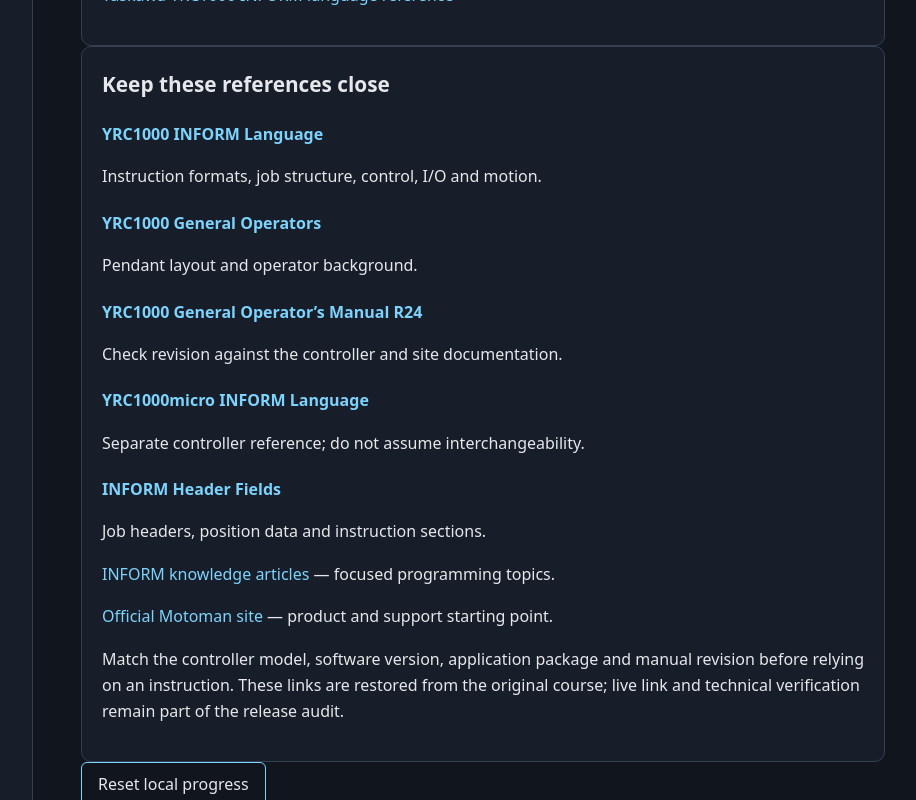
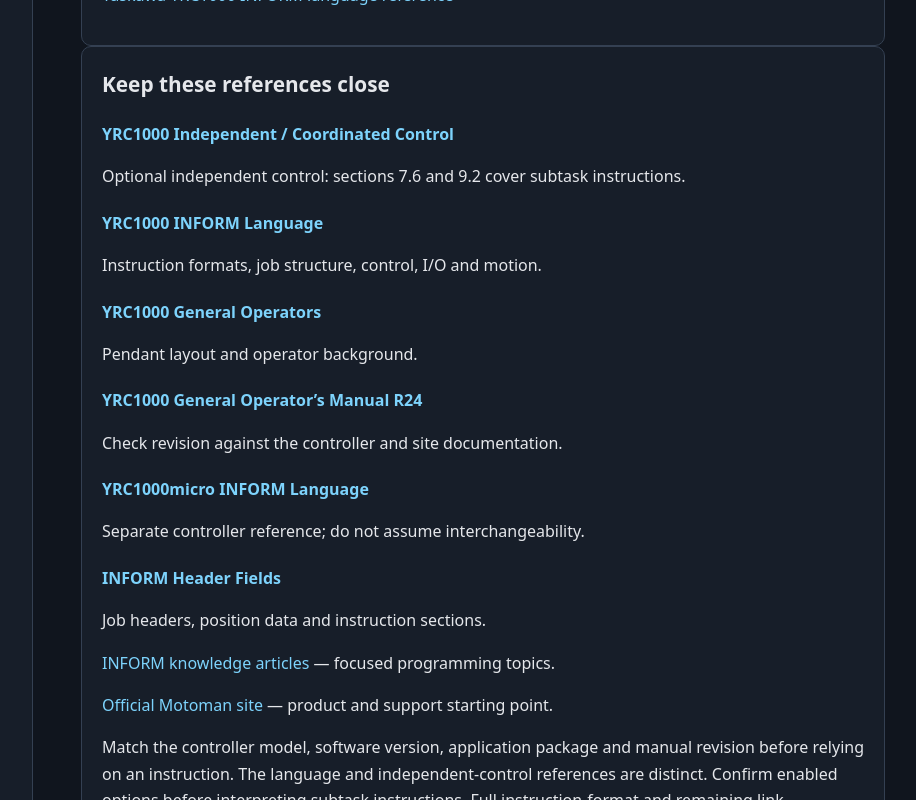
Before and after one commit to Howmet-Automation/yaskawa-inform-training, a React (Vite) app: page /#/module/01 in a window 1280 px wide. Shown: the part 8520-9320 px from the top of the page, without its empty margins (237-1153 px from the left). Built offline with nearby package versions, Linux system fonts and the light colour scheme.

Commit message:
Add official independent control reference for subtask instructions

```diff
--- a/src/components/learning/References.tsx
+++ b/src/components/learning/References.tsx
@@ -1,2 +1,2 @@
-const references=[['YRC1000 INFORM Language','4407425435927-YRC1000-INFORM-LANGUAGE','Instruction formats, job structure, control, I/O and motion.'],['YRC1000 General Operators','4408164529815-YRC1000-General-Operators','Pendant layout and operator background.'],['YRC1000 General Operator’s Manual R24','37612915659410-YRC1000-GENERAL-OPERATOR-S-MANUAL-R24','Check revision against the controller and site documentation.'],['YRC1000micro INFORM Language','4408154827415-YRC1000micro-INFORM-LANGUAGE','Separate controller reference; do not assume interchangeability.'],['INFORM Header Fields','21577951275031-INFORM-Header-Fields','Job headers, position data and instruction sections.']]
-export default function References(){return <section className="panel"><h2>Keep these references close</h2>{references.map(([name,path,description])=><div key={path}><h3><a href={'https://knowledge.motoman.com/hc/en-us/articles/'+path}>{name}</a></h3><p>{description}</p></div>)}<p><a href="https://knowledge.motoman.com/hc/en-us/sections/4404868703383-Inform">INFORM knowledge articles</a> — focused programming topics.</p><p><a href="https://www.motoman.com/">Official Motoman site</a> — product and support starting point.</p><p>Match the controller model, software version, application package and manual revision before relying on an instruction. These links are restored from the original course; live link and technical verification remain part of the release audit.</p></section>}
+const references=[['YRC1000 Independent / Coordinated Control','34805519233170-YRC1000-Options-Instructions-for-Independent-Coordinated-Control-Function','Optional independent control: sections 7.6 and 9.2 cover subtask instructions.'],['YRC1000 INFORM Language','4407425435927-YRC1000-INFORM-LANGUAGE','Instruction formats, job structure, control, I/O and motion.'],['YRC1000 General Operators','4408164529815-YRC1000-General-Operators','Pendant layout and operator background.'],['YRC1000 General Operator’s Manual R24','37612915659410-YRC1000-GENERAL-OPERATOR-S-MANUAL-R24','Check revision against the controller and site documentation.'],['YRC1000micro INFORM Language','4408154827415-YRC1000micro-INFORM-LANGUAGE','Separate controller reference; do not assume interchangeability.'],['INFORM Header Fields','21577951275031-INFORM-Header-Fields','Job headers, position data and instruction sections.']]
+export default function References(){return <section className="panel"><h2>Keep these references close</h2>{references.map(([name,path,description])=><div key={path}><h3><a href={'https://knowledge.motoman.com/hc/en-us/articles/'+path}>{name}</a></h3><p>{description}</p></div>)}<p><a href="https://knowledge.motoman.com/hc/en-us/sections/4404868703383-Inform">INFORM knowledge articles</a> — focused programming topics.</p><p><a href="https://www.motoman.com/">Official Motoman site</a> — product and support starting point.</p><p>Match the controller model, software version, application package and manual revision before relying on an instruction. The language and independent-control references are distinct. Confirm enabled options before interpreting subtask instructions. Full instruction-format and remaining link verification are still required.</p></section>}
```
